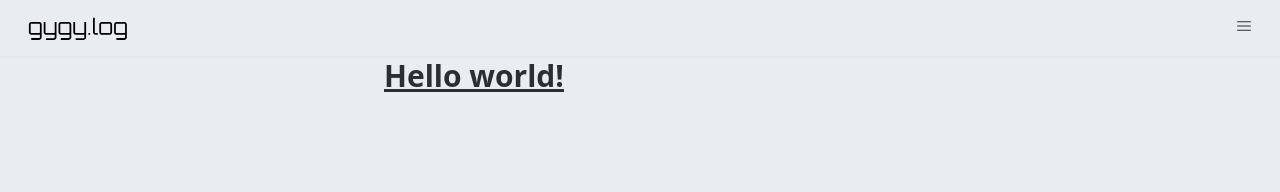
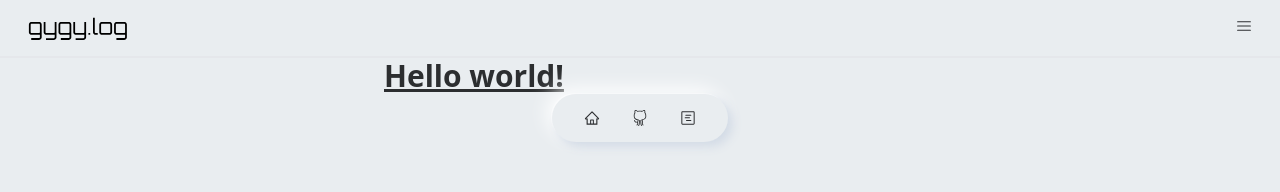
Before and after one commit to Gayun00/blog, a Next.js app: page / in a window 1280 px wide. Shown: the top 192 px of the page. Built offline with nearby package versions, Linux system fonts and the light colour scheme.

Commit message:
Add: gnb component

```diff
--- /dev/null
+++ b/src/app/components/GNB/index.tsx
@@ -0,0 +1,23 @@
+import Link from "next/link";
+import React from "react";
+import { AiOutlineHome } from "react-icons/ai";
+import { SlSocialGithub } from "react-icons/sl";
+import { GoProjectRoadmap } from "react-icons/go";
+
+function Gnb() {
+  return (
+    <div className="pl-8 pr-8 flex justify-center items-center gap-x-8 h-12 bg-slate-primary rounded-primary shadow-new-morph">
+      <Link href="/">
+        <AiOutlineHome />
+      </Link>
+      <Link href="/">
+        <SlSocialGithub />
+      </Link>
+      <Link href="/">
+        <GoProjectRoadmap />
+      </Link>
+    </div>
+  );
+}
+
+export default Gnb;
--- a/src/app/components/Header/index.tsx
+++ b/src/app/components/Header/index.tsx
@@ -1,11 +1,14 @@
 import React from "react";
 import Image from "next/image";
 import NavBar from "../NavBar";
+import Link from "next/link";
 
 function Header() {
   return (
     <header className="sticky top-0 p-7 flex justify-between items-center w-screen h-12 bg-slate-primary border-solid border-b-2 border-gray z-10">
-      <Image src="/images/logo.svg" alt="logo" width={100} height={0} />
+      <Link href="/">
+        <Image src="/images/logo.svg" alt="logo" width={100} height={0} />
+      </Link>
       <NavBar />
     </header>
   );
--- a/src/app/layout.tsx
+++ b/src/app/layout.tsx
@@ -8,6 +8,7 @@ export const metadata: Metadata = {
 
 import "./globals.css";
 import Header from "./components/Header";
+import Gnb from "./components/GNB";
 
 export default function RootLayout({
   children,
@@ -19,6 +20,7 @@ export default function RootLayout({
       <body className=" flex flex-col items-center bg-slate-primary">
         <Header />
         <div className="max-w-lg w-screen">{children}</div>
+        <Gnb />
       </body>
     </html>
   );
```
